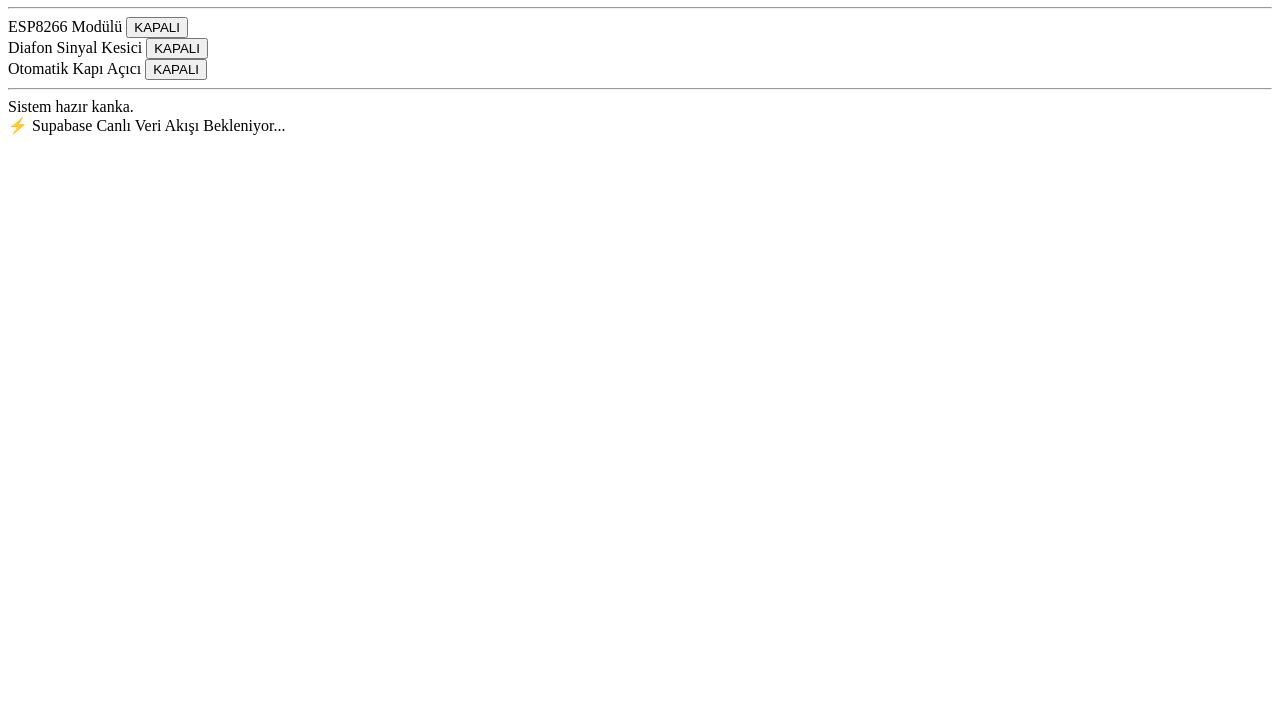
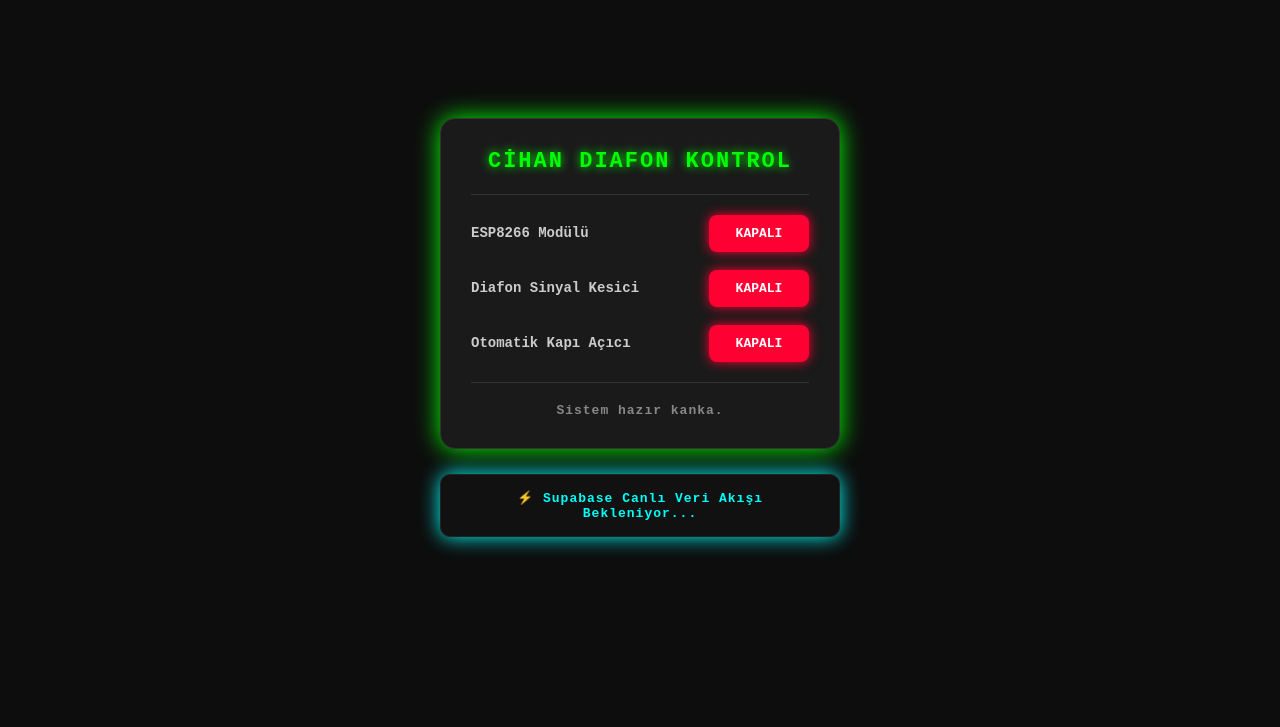
Before and after one commit to cihankurucc79-netizen/diafon-panel, a plain HTML site: page index.html in a window 1280 px wide. Shown: the part 73-800 px from the top of the page. Drawn offline with nearby package versions, Linux system fonts and the light colour scheme.

Commit message:
index.html

```diff
--- a/index.html
+++ b/index.html
@@ -41,12 +41,11 @@
         // ==========================================
         // 🔐 SUPABASE FRANKFURT BAĞLANTI AYARLARI
         // ==========================================
-        // Kanka Frankfurt'tan aldığın o taze URL ve Key'leri buraya çakıyorsun:
         const SUPABASE_URL = "https://xxxxxxxxxxxxxx.supabase.co";
         const SUPABASE_ANON_KEY = "eyJxxxxxxxxxxxxxxxxxxxxxxxxxxxxxxxxxxxx";
-        const supabase = supabase.createClient(SUPABASE_URL, SUPABASE_ANON_KEY);
 
-        // Veritabanındaki satırımızı eşleştireceğimiz benzersiz ID
+        // 🚨 KİLİT NOKTA: İsim çakışması olmasın diye istemci adını 'supabaseClient' yaptık kanka!
+        const supabaseClient = supabase.createClient(SUPABASE_URL, SUPABASE_ANON_KEY);
         const cihazId = "cihan_merkez_diafon";
 
         $(document).ready(function() {
@@ -63,9 +62,9 @@
                 "flex-direction": "column",
                 "justify-content": "center",
                 "align-items": "center",
-                "min-height": "100vh", // Mobilde dikeyde sıkışmayı önler kanka
+                "min-height": "100vh", // Mobilde tarayıcı barlarına çarpıp taşmayı önler kanka
                 "margin": "0",
-                "padding": "20px", // Telefon ekranında kenarlardan boşluk bırakır
+                "padding": "20px", // Telefon ekranında kenarlardan nefes alma payı
                 "box-sizing": "border-box"
             });
 
@@ -76,7 +75,7 @@
                 "border-radius": "15px",
                 "box-shadow": "0 0 25px #00ff00",
                 "width": "100%",
-                "max-width": "400px", // Masaüstünde devasa yayılmasın, kibar dursun
+                "max-width": "400px", // Bilgisayarda devasa yayılmasın, kibar dursun
                 "text-align": "center",
                 "border": "1px solid #333",
                 "box-sizing": "border-box"
@@ -90,7 +89,7 @@
                 "border-radius": "10px",
                 "box-shadow": "0 0 20px #00fffa",
                 "width": "100%",
-                "max-width": "400px", // Üsttekiyle milimetrik eşit genişlik kanka
+                "max-width": "400px", // Üsttekiyle milimetrik eşit genişlik
                 "margin-top": "25px", // İki kutu arasında siber boşluk
                 "text-align": "center",
                 "font-size": "13px",
@@ -139,7 +138,7 @@
             // Ortak Buton Ayarları
             $("button").css({
                 "width": "100px",
-                "min-width": "100px", // Mobilde yazılar sıkışıp kırılmasın kanka
+                "min-width": "100px", // Mobilde yazılar sıkışmasın kanka
                 "padding": "11px 0",
                 "font-size": "13px",
                 "font-weight": "bold",
@@ -150,7 +149,7 @@
                 "font-family": "'Courier New', Courier, monospace"
             });
 
-            // KAPALI (Pasif) Buton Neonu
+            // 🎨 NEON RENK GEÇİŞ FONKSİYONLARI
             function pasifStilYap(element) {
                 $(element).css({
                     "background-color": "#ff0033",
@@ -159,7 +158,6 @@
                 });
             }
 
-            // AÇIK (Aktif) Buton Neonu
             function aktifStilYap(element) {
                 $(element).css({
                     "background-color": "#00ff00",
@@ -168,8 +166,14 @@
                 });
             }
 
-            // İlk açılışta butonları kırmızı boya kanka
-            pasifStilYap("button");
+            // 🔄 Butonların başlangıç renklerini class'larına göre dinamik atayalım kanka
+            $("button").each(function() {
+                if ($(this).hasClass("aktif")) {
+                    aktifStilYap(this);
+                } else {
+                    pasifStilYap(this);
+                }
+            });
 
             // Alt durum barı stili
             $("#durum-bar").css({
@@ -210,13 +214,13 @@
                 let guncellenecekVeri = {};
                 guncellenecekVeri[sutunAdi] = durumDegeri;
 
-                const { error } = await supabase
+                // Burayı da yeni tanımladığımız 'supabaseClient' ile güncelledik kanka
+                const { error } = await supabaseClient
                     .from('diafon_kontrol')
                     .update(guncellenecekVeri)
                     .eq('cihaz_id', cihazId);
 
                 if (!error) {
-                    // 🟢 İşlem tamsa o istediğin alt textview alanına siber raporu çakıyoruz kanka!
                     $("#supabase-log-ekrani")
                         .text(`Supabase: ${logMesaji}`)
                         .css("color", "#00fffa");
```
